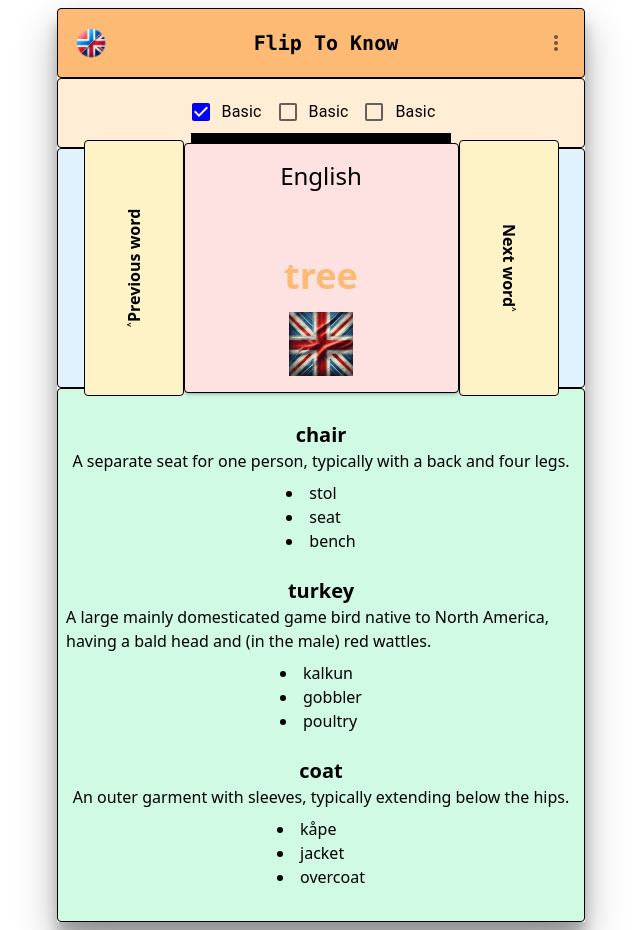
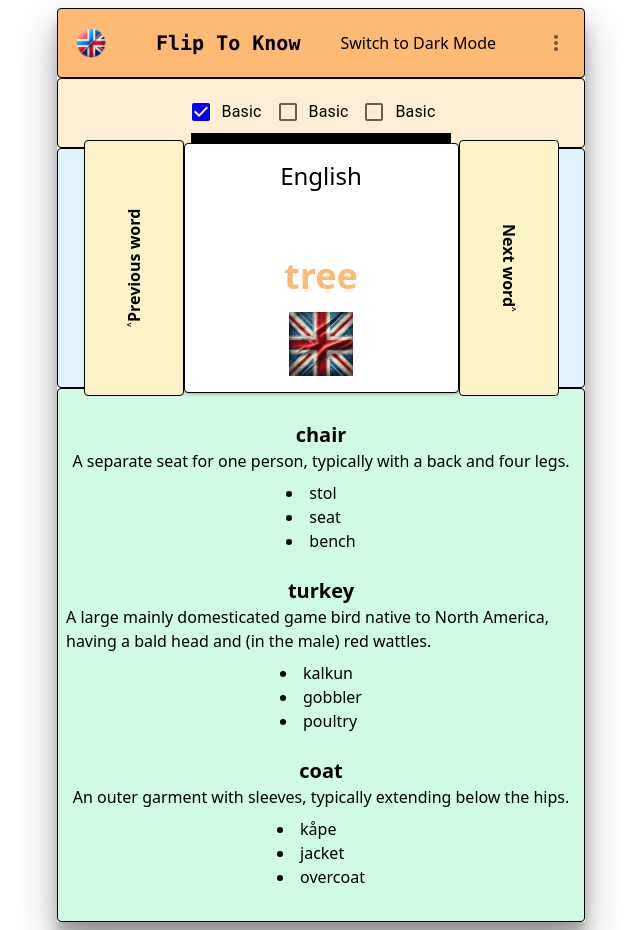
Before and after one commit to nborcic/Flip_Card_Norsk-App, a React (Vite) app: page / in a window 1280 px wide. Shown: the whole page, without its empty margins (39-679 px from the left). Built offline with nearby package versions, Linux system fonts and the light colour scheme; a web font is replaced by a local one.

Commit message:
theme change enable soon

```diff
--- a/src/App.jsx
+++ b/src/App.jsx
@@ -3,11 +3,13 @@ import Aboveall from "./components/Aboveall";
 import CardX from "./components/CardX";
 import NewWords from "./components/NewWords";
 import { useState } from "react";
+import { ThemeProvider } from "./components/useContext";
 
 const App = () => {
   const [level, setLevel] = useState("basic");
 
   return (
+    <ThemeProvider>
       <div className="flex justify-center items-center bg-white max-w-[720px] ">
         <div className="shadow m-2 max-w-[720px] ">
           <Aboveall />
@@ -16,6 +18,7 @@ const App = () => {
           <NewWords />
         </div>
       </div>
+    </ThemeProvider>
   );
 };
 
--- a/src/components/AboutModal.jsx
+++ b/src/components/AboutModal.jsx
@@ -11,6 +11,7 @@ const style = {
   border: "2px solid #000",
   boxShadow: 24,
   p: 4,
+  borderRadius: "10px",
 };
 
 const AboutModal = () => {
@@ -27,10 +28,11 @@ const AboutModal = () => {
       <Modal
         open={open}
         onClose={handleClose}
+        onClick={handleClose}
         aria-labelledby="about-modal-title"
         aria-describedby="about-modal-description"
       >
-        <Box sx={style}>
+        <Box sx={style} onClick={handleClose}>
           <Typography id="about-modal-title" variant="h4" component="h2">
             About Flip To Know
           </Typography>
@@ -45,6 +47,15 @@ const AboutModal = () => {
           <Button onClick={handleClose} variant="contained" sx={{ mt: 2 }}>
             Close
           </Button>
+          <Button
+            onClick={handleClose}
+            href="https://github.com/nborcic/flip_card_norsk"
+            target="_blank"
+            variant="contained"
+            sx={{ mt: 2 }}
+          >
+            Github
+          </Button>
         </Box>
       </Modal>
     </div>
--- a/src/components/Aboveall.jsx
+++ b/src/components/Aboveall.jsx
@@ -1,4 +1,7 @@
 import IconButtonMenu from "./IconButtonMenu";
+import ThemeToggleButton from "./ThemeToggleButton";
+
+
 
 const Aboveall = () => {
   return (
@@ -9,7 +12,7 @@ const Aboveall = () => {
         alt="userIcon"
       />
       <p className="font-mono font-bold text-xl s:text-s">Flip To Know</p>
-
+      <ThemeToggleButton />
       <IconButtonMenu />
     </div>
   );
--- a/src/components/CardX.jsx
+++ b/src/components/CardX.jsx
@@ -50,12 +50,12 @@ const CardX = ({ level }) => {
 
         <ReactCardFlip flipDirection="horizontal" isFlipped={isFlipped}>
           <div
-            className="card text-orange p-4 rounded flex flex-col items-center justify-center w-[300px] h-[200px] m:w-[200px] l:w-[275px] l:h-[250px] s:w-[100%] s:h-[30vh] bg-red-100
+            className="card text-orange p-4 rounded flex flex-col items-center justify-center w-[300px] h-[200px] m:w-[200px] l:w-[275px] l:h-[250px] s:w-[100%] s:h-[30vh] text-orange-300
 
             "
             onClick={handleFlip}
           >
-            <h1 className="text-lg font-anton m:text-xl m:w-[30vw] xl:text-2xl xl:w-[20vw]">
+            <h1 className="text-lg text-black font-anton m:text-xl m:w-[30vw] xl:text-2xl xl:w-[20vw]">
               English
             </h1>
             <p className="text-transparent text-2xl h-24 m:text-xs">
@@ -64,7 +64,7 @@ const CardX = ({ level }) => {
             <p
               className={`${
                 level === "advanced" ? "text-xl" : "text-4xl"
-              } font-bold p-4 l:text-4xl justify-center items-center text-orange-300`}
+              } font-bold p-4 l:text-4xl justify-center items-center `}
             >
               {currentWord.word}
             </p>
@@ -79,7 +79,9 @@ const CardX = ({ level }) => {
             onClick={handleFlip}
           >
             <h1 className="text-lg">Norwegian</h1>
-            <p className="text-transparent text-2xl h-24">Here comes the word</p>
+            <p className="text-transparent text-2xl h-24">
+              Here comes the word
+            </p>
             <p
               className={`${
                 level === "advanced" ? "text-xl" : "text-4xl"
--- a/src/components/CustomCheckbox.jsx
+++ b/src/components/CustomCheckbox.jsx
@@ -3,6 +3,7 @@ import Checkbox from "@mui/material/Checkbox";
 import FormControlLabel from "@mui/material/FormControlLabel";
 import { useState } from "react";
 import useMediaQuery from "@mui/material/useMediaQuery";
+
 
 const CustomCheckbox = ({ setLevel }) => {
   const [selectedLevel, setSelectedLevel] = useState("basic");
@@ -17,6 +18,7 @@ const CustomCheckbox = ({ setLevel }) => {
 
   return (
     <div className="s:pt-2 s:flex-col bg-orange-100 ">
+
       <Box>
         <FormControlLabel
           control={
@@ -101,6 +103,7 @@ const CustomCheckbox = ({ setLevel }) => {
       </Box>
     </div>
   );
+
 };
 
 export default CustomCheckbox;
--- a/src/components/NewWords.jsx
+++ b/src/components/NewWords.jsx
@@ -1,4 +1,3 @@
-import { React } from "react";
 import wordList from "../Assets/data/NewWords.json";
 
 const NewWords = () => {
--- /dev/null
+++ b/src/components/ThemeToggleButton.jsx
@@ -0,0 +1,13 @@
+import { useTheme } from "../components/useContext";
+
+function ThemeToggleButton() {
+  const { theme, toggleTheme } = useTheme();
+
+  return (
+    <button onClick={toggleTheme}>
+      Switch to {theme === "light" ? "Dark" : "Light"} Mode
+    </button>
+  );
+}
+
+export default ThemeToggleButton;
--- /dev/null
+++ b/src/components/useContext.jsx
@@ -0,0 +1,22 @@
+// ThemeContext.jsx
+import { createContext, useState, useContext } from "react";
+
+const ThemeContext = createContext();
+
+export function ThemeProvider({ children }) {
+  const [theme, setTheme] = useState("light");
+
+  const toggleTheme = () => {
+    setTheme((prevTheme) => (prevTheme === "light" ? "dark" : "light"));
+  };
+
+  return (
+    <ThemeContext.Provider value={{ theme, toggleTheme }}>
+      {children}
+    </ThemeContext.Provider>
+  );
+}
+
+export function useTheme() {
+  return useContext(ThemeContext);
+}
```
Lines whose indentation alone changed are shown as unchanged.
